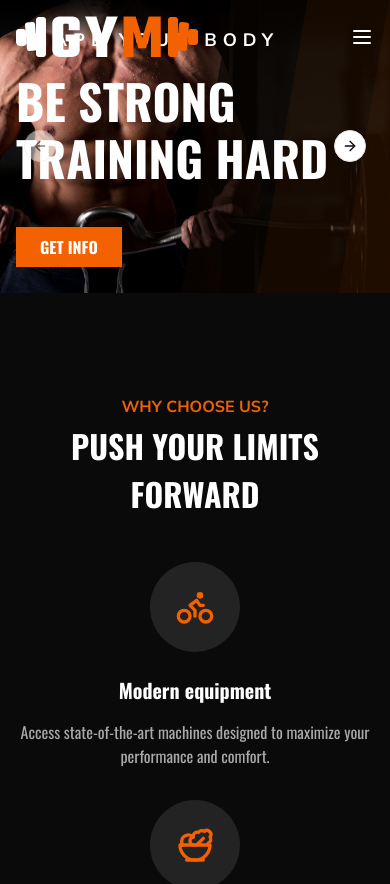
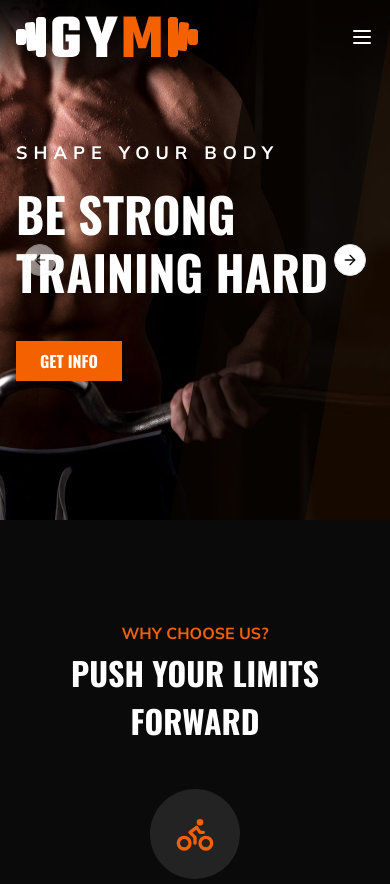
Before and after one commit to felipe-muner/podium-gym, a Next.js app: page / in a window 390 px wide. Shown: the top 884 px of the page. Built offline with nearby package versions, Linux system fonts and the light colour scheme.

Commit message:
feat: correct aspect ratio

```diff
--- a/components/Hero/Hero.tsx
+++ b/components/Hero/Hero.tsx
@@ -44,7 +44,7 @@ export default function Hero() {
         {slides.map((slide, index) => (
           <CarouselItem key={index} className="relative">
             {/* Keep a fixed aspect ratio for each slide */}
-            <div className="relative w-full aspect-[4/3] md:aspect-[16/9]">
+            <div className="relative w-full aspect-[3/4] md:aspect-[16/9]">
               {/* Background Image */}
               <Image
                 src={slide.src}
```
